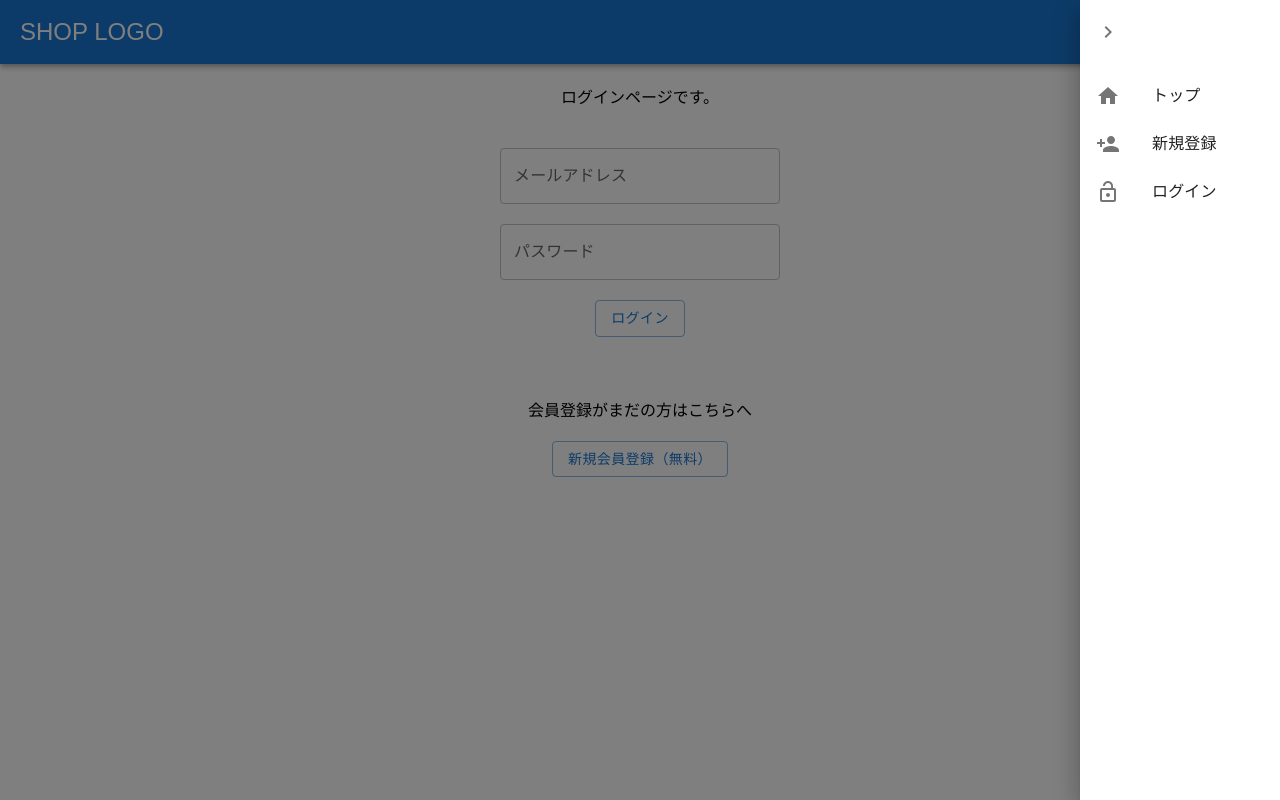
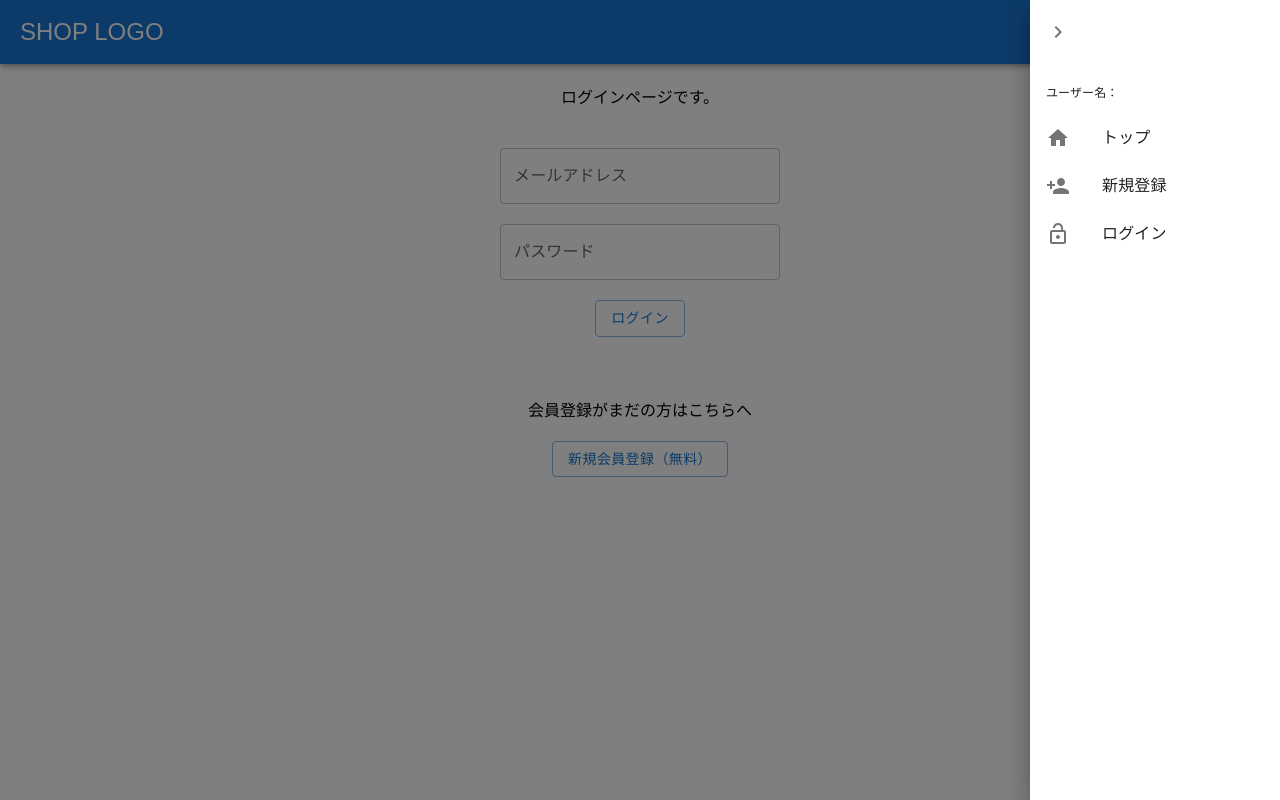
Before and after one commit to Onepiece2424/shampoo_ec_site, a React (Create React App) app in the folder frontend/: page /users/sign_in in a window 1280 px wide. Both pictures are taken after a click on the button "menu". Built offline with nearby package versions, Linux system fonts and the light colour scheme; no server answers.

Commit message:
feat:ユーザー名の表示

```diff
--- a/frontend/src/App.css
+++ b/frontend/src/App.css
@@ -82,5 +82,5 @@
 
 /* サイドバー */
 .sidebar {
-  width: 200px;
+  width: 250px;
 }
--- a/frontend/src/components/modules/Header.jsx
+++ b/frontend/src/components/modules/Header.jsx
@@ -1,4 +1,5 @@
 import React, { useEffect, useState } from 'react';
+import { useDispatch, useSelector } from 'react-redux';
 import { styled, useTheme } from '@mui/material/styles';
 import { useNavigate } from 'react-router-dom';
 import {
@@ -21,7 +22,9 @@ import HomeIcon from '@mui/icons-material/Home';
 import PersonAddIcon from '@mui/icons-material/PersonAdd';
 import LockOpenIcon from '@mui/icons-material/LockOpen';
 import ExitToAppIcon from '@mui/icons-material/ExitToApp';
+import FaceIcon from '@mui/icons-material/Face';
 import { userSignOut } from '../../apis/userSignOut';
+import { fetchUserData } from '../../apis/fetchUserDara';
 
 const DrawerHeader = styled('div')(({ theme }) => ({
   display: 'flex',
@@ -32,10 +35,12 @@ const DrawerHeader = styled('div')(({ theme }) => ({
 }));
 
 const Header = () => {
-  const navigate = useNavigate();
   const [isSidebarOpen, setIsSidebarOpen] = useState(false);
   const [userHeader, setUserHeader] = useState()
   const [userToken, setUserToken] = useState()
+  const user = useSelector(state => state.user)
+  const dispatch = useDispatch()
+  const navigate = useNavigate();
 
   // サイドバーの開閉
   const toggleSidebar = () => {
@@ -102,7 +107,9 @@ const Header = () => {
 
     setUserHeader(headers)
     setUserToken(accessToken)
-  }, [])
+
+    fetchUserData(headers, dispatch)
+  }, [dispatch])
 
   // マウント時にサイドバー「ログイン」を非表示
   const userAccessToken = localStorage.getItem('access-token');
@@ -157,6 +164,10 @@ const Header = () => {
             </IconButton>
           </DrawerHeader>
           <List>
+            <ListItem>
+              <ListItemText primaryTypographyProps={{ style: { fontSize: '12px' } }} primary="ユーザー名：" />
+              <ListItemText primary={user.name} />
+            </ListItem>
             <ListItem button onClick={handleHomeClick}>
               <ListItemIcon>
                 <HomeIcon />
--- a/frontend/src/reducks/reducers/user/index.js
+++ b/frontend/src/reducks/reducers/user/index.js
@@ -8,7 +8,7 @@ const initialState = {
 export const userReducer = (state = initialState, action) => {
   switch(action.type) {
     case 'CREATE_USER_DATA':
-      return { ...state, email: action.payload.data.email, name: action.payload.data.name }
+      return { ...state, email: action.payload.data.data.email, name: action.payload.data.data.name }
     default:
       return state
   }
```
